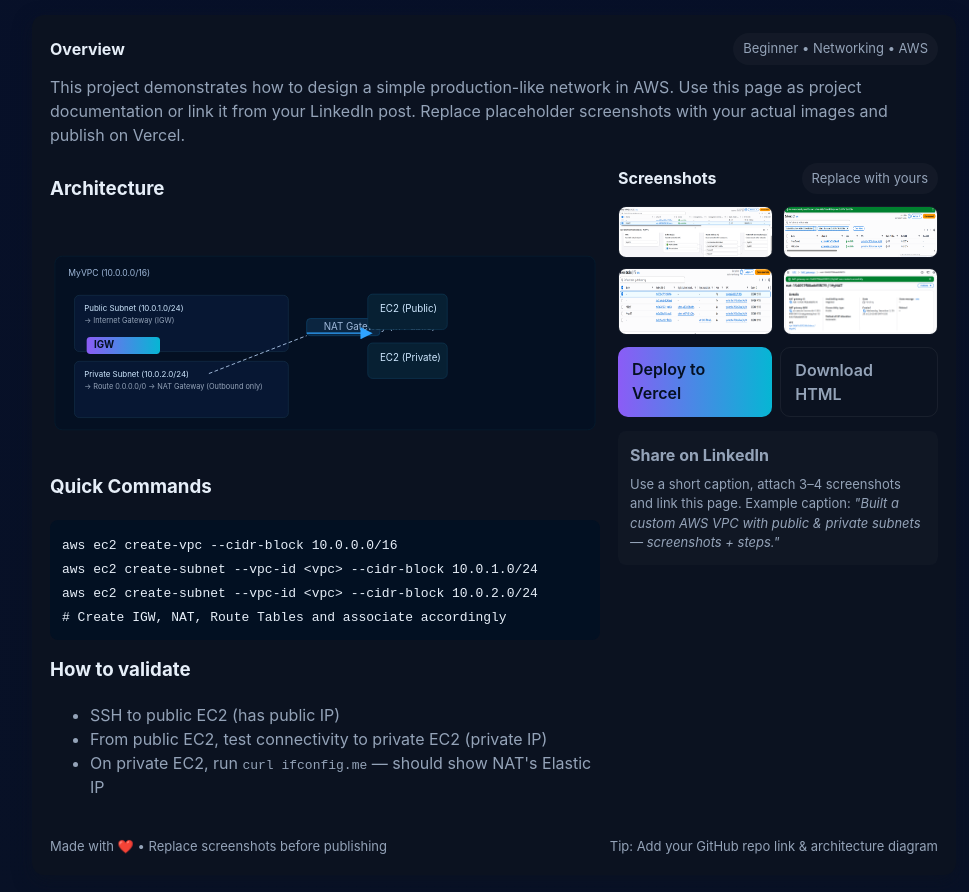
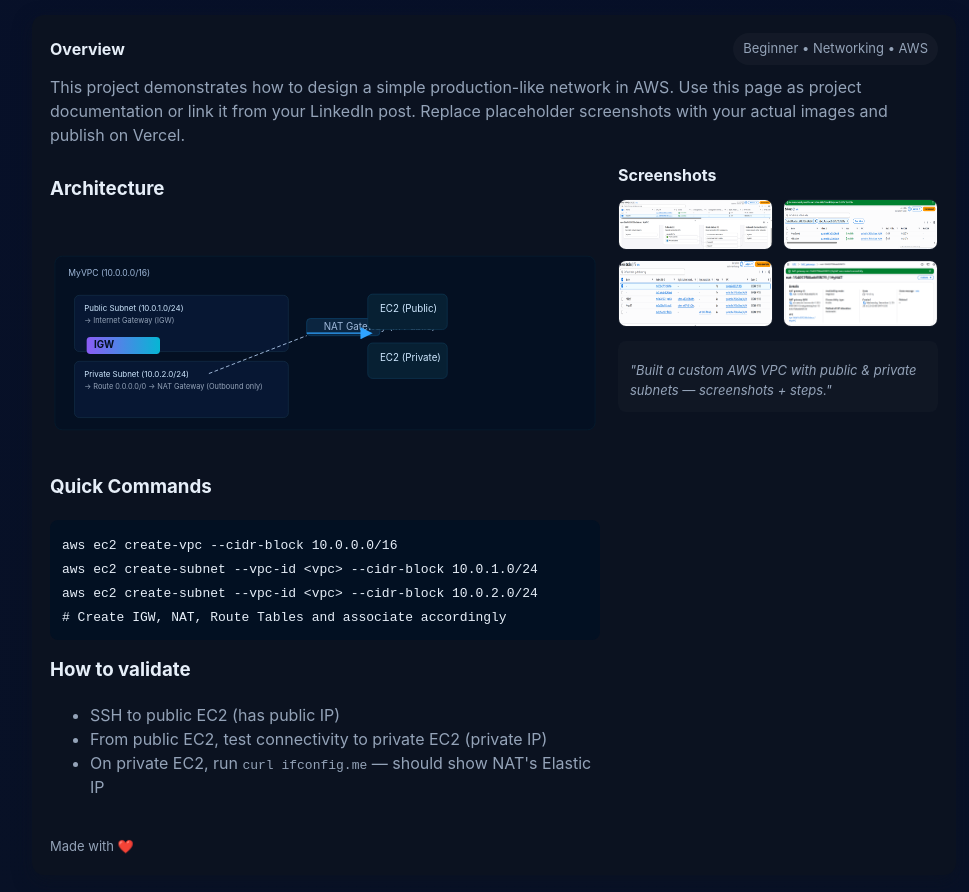
Before and after one commit to MonalishaPuhan/Create-a-VPC-with-Public-Private-Subnets, a plain HTML site: page index.html in a window 1280 px wide. Shown: the part 170-1062 px from the top of the page, without its empty margins (146-1115 px from the left). Drawn offline with Linux system fonts and the light colour scheme.

Commit message:
updated files

```diff
--- a/index.html
+++ b/index.html
@@ -111,7 +111,6 @@
         <aside>
           <div style="display:flex;justify-content:space-between;align-items:center">
             <strong>Screenshots</strong>
-            <span class="badge">Replace with yours</span>
           </div>
           <div class="screenshots">
             <img src="VPCflowmap.png" alt="VPC Dashboard">
@@ -119,15 +118,8 @@
             <img src="RTs.png" alt="Route Tables">
             <img src="NAT.png" alt="NAT Gateway">
           </div>
-
-          <div class="actions">
-            <a class="btn btn-primary" href="#" onclick="alert('Replace placeholder images with your screenshots and click deploy on Vercel.')">Deploy to Vercel</a>
-            <a class="btn btn-ghost" href="#" onclick="alert('Download this HTML file and add to a repo to deploy on Vercel.')">Download HTML</a>
-          </div>
-
           <div style="margin-top:14px;background:rgba(255,255,255,0.02);padding:12px;border-radius:8px;color:var(--muted)">
-            <strong>Share on LinkedIn</strong>
-            <p style="margin:8px 0 0;font-size:13px">Use a short caption, attach 3–4 screenshots and link this page. Example caption: <em>"Built a custom AWS VPC with public & private subnets — screenshots + steps."</em></p>
+            <p style="margin:8px 0 0;font-size:13px"> <em>"Built a custom AWS VPC with public & private subnets — screenshots + steps."</em></p>
           </div>
         </aside>
 
@@ -135,8 +127,7 @@
 
       <footer>
         <div style="display:flex;justify-content:space-between;align-items:center">
-          <div>Made with ❤️ • Replace screenshots before publishing</div>
-          <div style="color:var(--muted)">Tip: Add your GitHub repo link & architecture diagram</div>
+          <div>Made with ❤️ </div>
         </div>
       </footer>
     </div>
```
